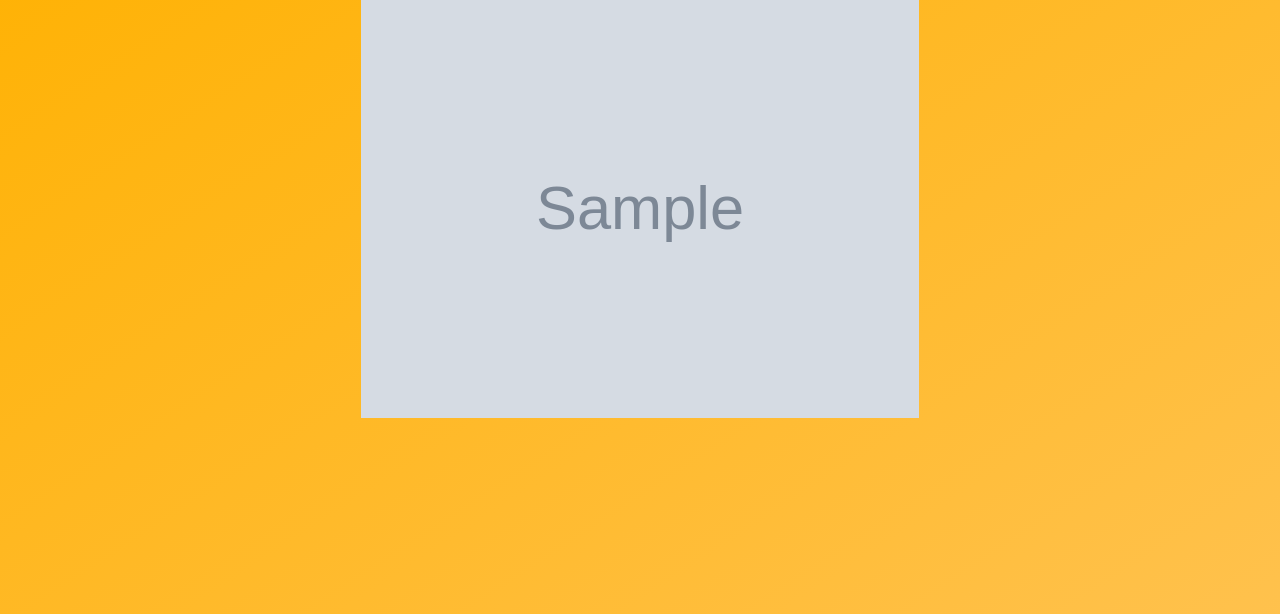
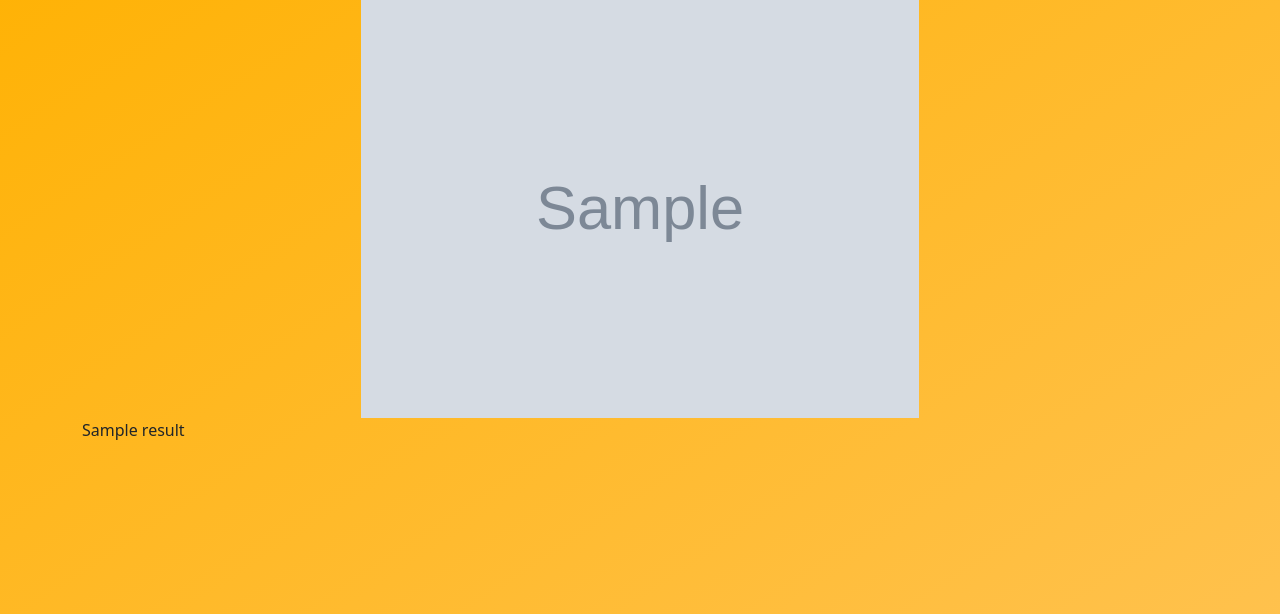
Before and after one commit to MuradKhalil/honeybee-health-ai, a Flask app: template src/proxy_server/web_app/templates/report.html in a window 1280 px wide. Shown: the part 124-738 px from the top of the page. Run offline with Flask 2, Linux system fonts and the light colour scheme; the template is opened without the code that fills it: most values are stand-ins (such as "Sample title", 1, 10 or a date in 2020); grey boxes marked "Sample" are stand-in pictures.

Commit message:
proxy server display bee detection model results

```diff
--- a/src/proxy_server/web_app/routes.py
+++ b/src/proxy_server/web_app/routes.py
@@ -17,12 +17,12 @@ def make_prediction():
     f.save(full_filename)
 
     # call bee detection model server
-    # os.environ['NO_PROXY'] = '192.168.1.10'
     r = requests.post('http://192.168.1.10:8000/predict', files={'file': (full_filename, open(full_filename, 'rb'))})
     # os.remove(filename)
-    result = r.json() # dictionary
+    result = r.json() # returns dictionary
     print(result)
     # call bee health model server
     # input: {'file': hive_image, 'result': filtered_bee}
     # output: {'label': ['healthy', 'varroa beetle', ...], 'confidence': [0.3456, 0.5352, ...]}
-    return render_template("report.html", input_image = filename)
+
+    return render_template("report.html", input_image = filename, result = result)
--- a/src/proxy_server/web_app/templates/report.html
+++ b/src/proxy_server/web_app/templates/report.html
@@ -6,4 +6,5 @@
 <div class='text-center'>
     <img src="static/img/{{ input_image }}" width="50%">
 </div>
+<p>{{ result }}</p>
 {% endblock %}
```
